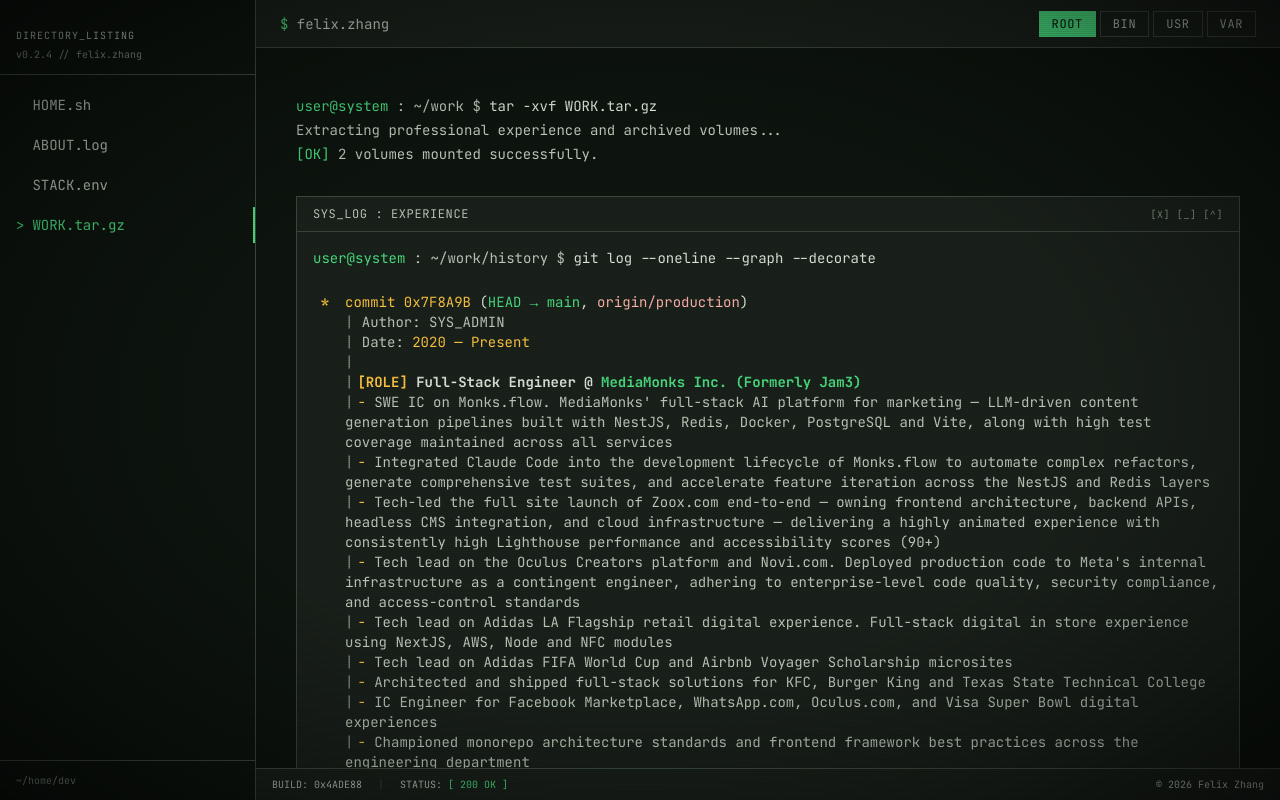
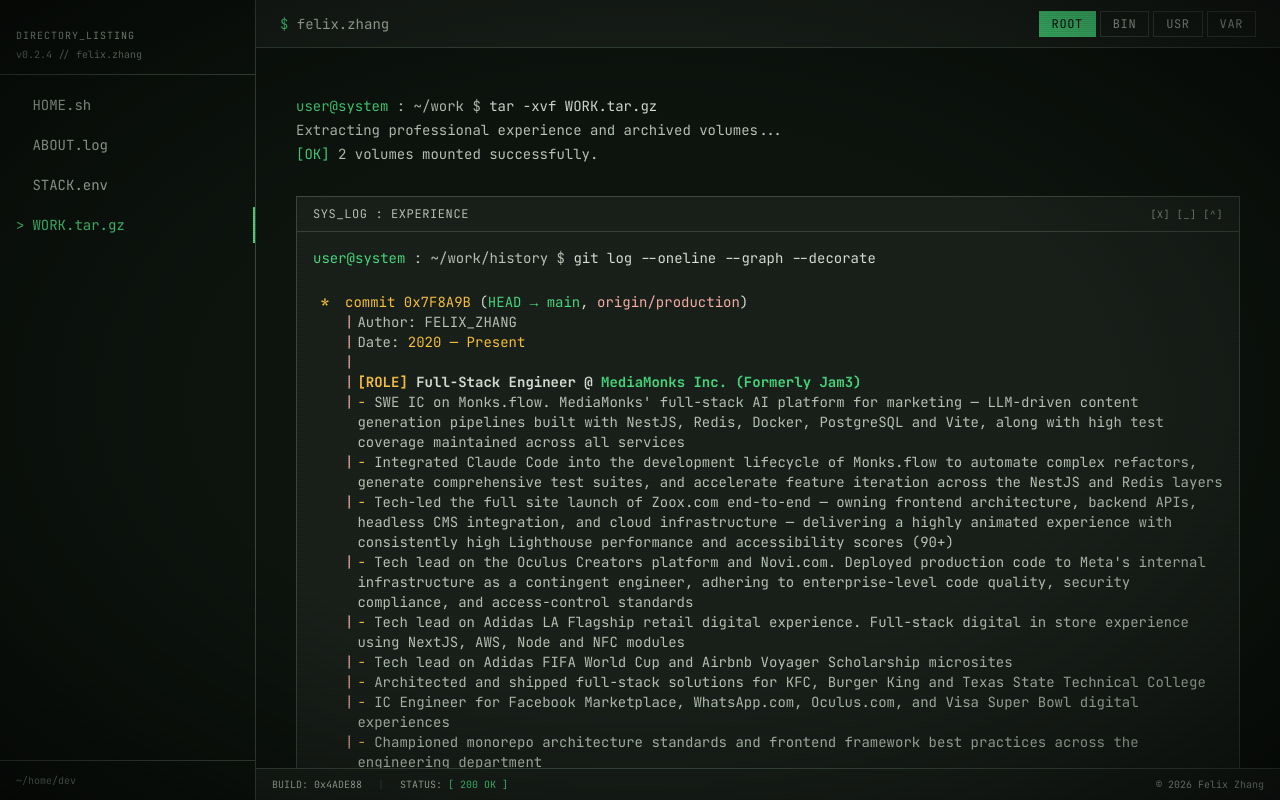
Before and after one commit to fzhang13/fzhang13.github.io, a Next.js app: page /work in a window 1280 px wide. Built offline with nearby package versions, Linux system fonts and the light colour scheme; no server answers.

Commit message:
chore: fix font on themes, color, commits

```diff
--- a/src/app/globals.css
+++ b/src/app/globals.css
@@ -50,7 +50,7 @@
   --error: #ffb4ab;
   --error-container: #93000a;
   --font-body: var(--font-space), sans-serif;
-  --font-heading: var(--font-space), sans-serif;
+  --font-heading: var(--font-jetbrains), monospace;
   --glow-intensity: 0.4;
   --glow-blur: 0px;
   --glow-spread: 2px;
@@ -67,14 +67,14 @@
   --primary: #ff5540;
   --primary-dim: #ffb4a8;
   --primary-container: #5c0000;
-  --secondary: #ff5625;
+  --secondary: #ff4500;
   --secondary-container: #541100;
   --outline: #603e39;
   --outline-bright: #b18780;
-  --error: #ffb4ab;
+  --error: #b30000;
   --error-container: #93000a;
   --font-body: var(--font-space), sans-serif;
-  --font-heading: var(--font-space), sans-serif;
+  --font-heading: var(--font-jetbrains), monospace;
   --glow-intensity: 0.3;
   --glow-blur: 0px;
   --glow-spread: 0px;
@@ -98,7 +98,7 @@
   --error: #ffb4ab;
   --error-container: #93000a;
   --font-body: var(--font-space), sans-serif;
-  --font-heading: var(--font-space), sans-serif;
+  --font-heading: var(--font-jetbrains), monospace;
   --glow-intensity: 0.5;
   --glow-blur: 8px;
   --glow-spread: 4px;
--- a/src/components/pages/StackPage.tsx
+++ b/src/components/pages/StackPage.tsx
@@ -209,7 +209,11 @@
         >
           <TerminalCard title="INSTALLED_PACKAGES.log">
             <div className="space-y-5">
-              {categories.map((cat) => (
+              {categories.map((cat, catIndex) => {
+                const variants: Array<'default' | 'success' | 'error'> = ['default', 'success', 'error'];
+                const variant = variants[catIndex % variants.length];
+
+                return (
                   <div key={cat}>
                     <div className="font-mono text-xs text-on-surface-variant uppercase tracking-wider mb-2">
                       {cat}
@@ -218,12 +222,13 @@
                       {techStack
                         .filter(t => t.category === cat)
                         .map(t => (
-                        <BracketChip key={t.name} label={t.name} />
+                          <BracketChip key={t.name} label={t.name} variant={variant} />
                         ))
                       }
                     </div>
                   </div>
-              ))}
+                );
+              })}
             </div>
           </TerminalCard>
         </motion.div>
--- a/src/components/pages/WorkPage.tsx
+++ b/src/components/pages/WorkPage.tsx
@@ -74,6 +74,8 @@
             {items.map((exp, i) => {
               const hash = COMMIT_HASHES[i] || generateDeterministicHash(`${exp.company}-${exp.period}`);
               const isHead = i === 0;
+              const lineColor = isHead ? 'text-error' : 'text-outline-bright';
+              const isLast = i === items.length - 1;
 
               return (
                 <div key={i} className="relative">
@@ -82,7 +84,7 @@
                     <div className="flex flex-col items-center w-6 flex-shrink-0 mr-2">
                       <span className="text-secondary font-bold">*</span>
                     </div>
-                    <div>
+                    <div className="flex-1 min-w-0">
                       <span className="text-secondary">commit {hash} </span>
                       {isHead && (
                         <>
@@ -95,39 +97,45 @@
 
                   {/* Author & Date */}
                   <div className="ml-8 text-on-surface-variant">
-                    <div>
-                      <span className="text-outline-bright">|</span> Author: SYS_ADMIN
+                    <div className="flex items-start">
+                      <span className={`${lineColor} flex-shrink-0`}>|</span>
+                      <span className="ml-1">Author: FELIX_ZHANG</span>
                     </div>
-                    <div>
-                      <span className="text-outline-bright">|</span> Date:{'   '}
+                    <div className="flex items-start">
+                      <span className={`${lineColor} flex-shrink-0`}>|</span>
+                      <span className="ml-1">
+                        Date:{'   '}
                         <span className="text-secondary">{exp.period}</span>
+                      </span>
                     </div>
-                    <div className="text-outline-bright">|</div>
+                    <div className={lineColor}>|</div>
                   </div>
 
                   {/* Role */}
                   <div className="ml-8">
-                    <span className="text-outline-bright">|</span>
-                    <span className="ml-1">
+                    <div className="flex items-start">
+                      <span className={`${lineColor} flex-shrink-0`}>|</span>
+                      <span className="ml-1 flex-1 min-w-0">
                         <span className="text-secondary font-bold">[ROLE]</span>
                         <span className="text-on-surface font-bold"> {exp.title} @ </span>
                         <a
                           href={exp.companyUrl}
                           target="_blank"
                           rel="noopener noreferrer"
-                        className="text-primary hover:underline font-bold"
+                          className="text-primary hover:underline font-bold break-words"
                         >
                           {exp.company}
                         </a>
                       </span>
                     </div>
+                  </div>
 
                   {/* Highlights */}
                   <div className="ml-8 text-on-surface-variant">
                     {exp.highlights.map((h, j) => (
-                      <div key={j}>
-                        <span className="text-outline-bright">|</span>
-                        <span className="ml-1">
+                      <div key={j} className="flex items-start">
+                        <span className={`${lineColor} flex-shrink-0`}>|</span>
+                        <span className="ml-1 flex-1 min-w-0">
                           <span className="text-secondary">-</span> {h}
                         </span>
                       </div>
@@ -136,16 +144,20 @@
 
                   {/* Tags */}
                   <div className="ml-8 mt-2 mb-1">
-                    <span className="text-outline-bright">|</span>
+                    <div className="flex items-start">
+                      <span className={`${lineColor} flex-shrink-0`}>|</span>
                       <span className="ml-1 inline-flex flex-wrap gap-2">
                         {exp.tags.map((tag, ti) => (
                           <BracketChip key={tag} label={tag} variant={getTagVariant(ti)} />
                         ))}
                       </span>
                     </div>
+                  </div>
 
-                  {/* Separator */}
-                  <div className="ml-8 text-outline-bright mb-4">|</div>
+                  {/* Connecting line to next commit */}
+                  {!isLast && (
+                    <div className={`ml-8 ${lineColor}`}>|</div>
+                  )}
                 </div>
               );
             })}
--- a/src/copy.json
+++ b/src/copy.json
@@ -87,11 +87,6 @@
       { "label": "INFRA_DEVOPS", "value": 74 }
     ],
     "historyLog": [
-      {
-        "timestamp": "[2026.03.22:09302]",
-        "level": "INF",
-        "description": "Snow module deployed. Weather API synced with route optimizer. Powder alert daemon running on cron. Advisory: send it."
-      },
       {
         "timestamp": "[2026.03.01:14002]",
         "level": "INF",
```
Lines whose indentation alone changed are shown as unchanged.
